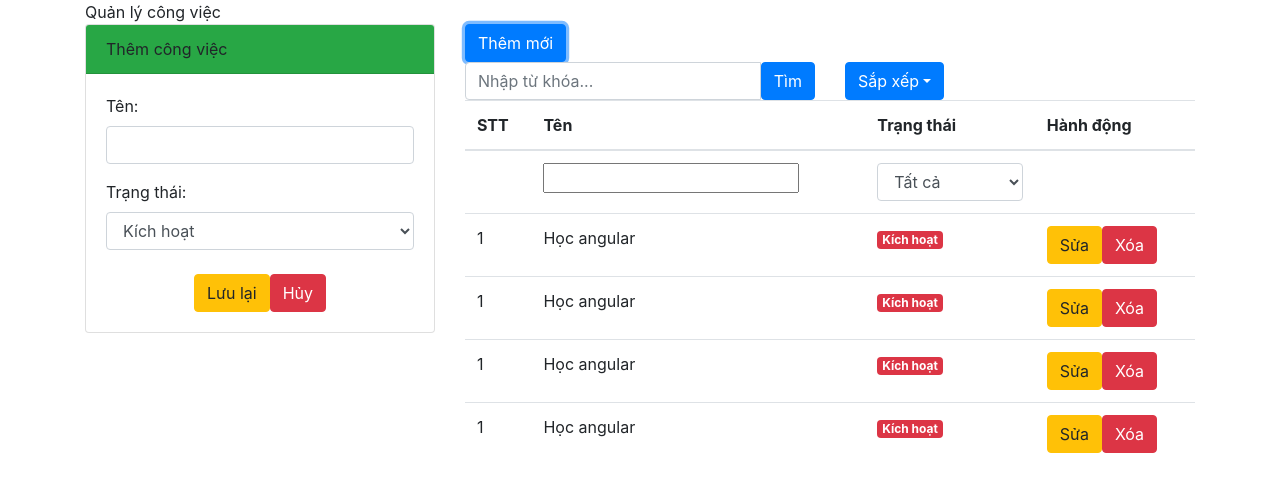
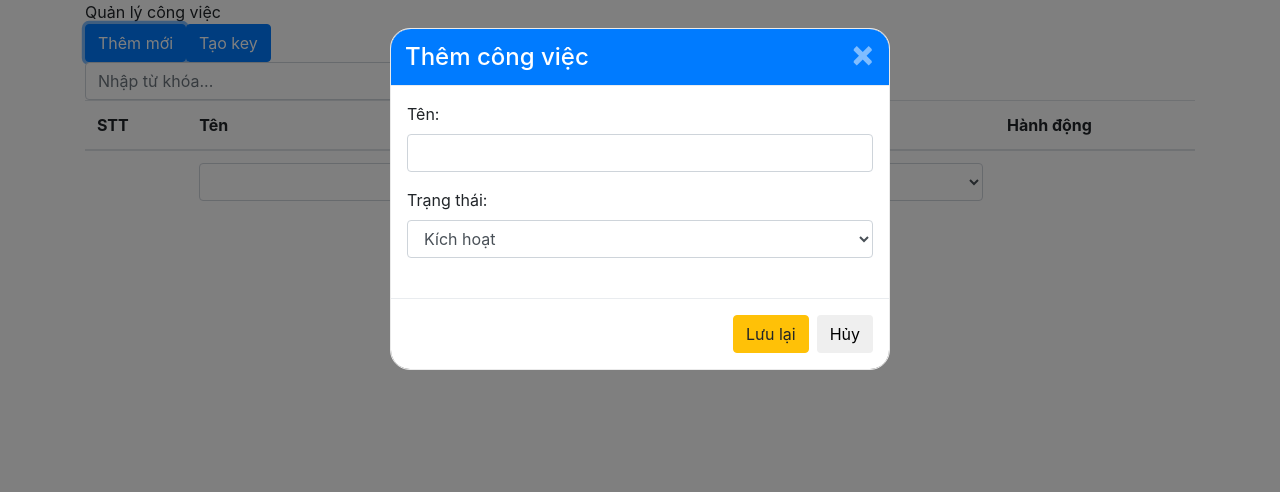
Before and after one commit to july26th/todo-list, a React (Create React App) app: page / in a window 1280 px wide. Both pictures are taken after a click on the button "Thêm mới". Shown: the top 492 px of the page. Built offline with nearby package versions, Linux system fonts and the light colour scheme.

Commit message:
display tasks and display form

```diff
--- a/public/index.html
+++ b/public/index.html
@@ -10,6 +10,7 @@
     <link rel="stylesheet" href="https://stackpath.bootstrapcdn.com/bootstrap/4.1.0/css/bootstrap.min.css"
 integrity="sha384-9gVQ4dYFwwWSjIDZnLEWnxCjeSWFphJiwGPXr1jddIhOegiu1FwO5qRGvFXOdJZ4"
 crossorigin="anonymous">
+    <link rel="stylesheet" href="https://use.fontawesome.com/releases/v5.6.3/css/all.css" integrity="sha384-UHRtZLI+pbxtHCWp1t77Bi1L4ZtiqrqD80Kn4Z8NTSRyMA2Fd33n5dQ8lWUE00s/" crossorigin="anonymous">
     <title>React App</title>
   </head>
   <body>
--- a/src/App.css
+++ b/src/App.css
@@ -0,0 +1,18 @@
+.header-taskform {
+  display: flex;
+  justify-content: space-between;
+  color: #fff;
+  background-color: #007bff;
+  padding: 10px 14px;
+  border-top-left-radius: 20px;
+  border-top-right-radius: 20px;
+}
+.header-taskform .close {
+  padding-top: 12px;
+  font-size: 36px;
+  color: #fff;
+}
+.modal-content {
+  border: 1px solid #eaeaea;
+  border-radius: 20px;
+}
--- a/src/App.js
+++ b/src/App.js
@@ -6,25 +6,67 @@ import TaskList from "./components/TaskList";
 class App extends Component{
   constructor() {
     super();
-
+    this.state = {
+      tasks: []
+    }
   }
 
+  componentWillMount() {
+    if(localStorage && localStorage.getItem('tasks')) {
+      let items = JSON.parse(localStorage.getItem('tasks'));
+      this.setState({
+        tasks: items
+      })
+    }
+  }
 
+  randomID(){
+    return Math.floor((Math.random()*0x10000)+1).toString(16);
+  }
+  onGenerate = () => {
+    const taskslist = [
+      {
+        id: this.generateID(),
+        name: 'Học ReactJS',
+        status: true
+      },
+      {
+        id: this.generateID(),
+        name: 'Học HTML & CSS',
+        status: true
+      },
+      {
+        id: this.generateID(),
+        name: 'Học Javascript',
+        status: false
+      }
+    ];
+    this.setState({
+      tasks: taskslist
+    });
+    localStorage.setItem('tasks', JSON.stringify(taskslist));
+  };
+  generateID(){
+    return this.randomID() + this.randomID() + this.randomID() + '-'
+    + this.randomID() + this.randomID() + this.randomID();
+  }
   render(){
+    var { tasks } = this.state;
     return(
       <div className="App">
-         <div className="container">
+      <div className="container">
            <div className="page-title">Quản lý công việc</div>
       <div className="row">
-        <div className="col-md-4">
-        <TaskForm />
+        <div className="col-md-12">
+        <button type="button" class="btn btn-primary" data-toggle="modal" data-target="#myModal">Thêm mới</button>
+          <button className="btn btn-primary" onClick={this.onGenerate} type="submit">Tạo key</button>
+          <div id="myModal" class="modal fade" role="dialog">
+            <TaskForm />
+          </div>
+            <Control />
+            <TaskList tasks = {tasks}/>
         </div>
-        <div className="col-md-8">
-          <button className="btn btn-primary" type="submit">Thêm mới</button>
-            <Control />
-            <TaskList />
       </div>
-    </div>
       </div>
       </div>
     );
--- a/src/components/TaskForm.js
+++ b/src/components/TaskForm.js
@@ -9,9 +9,15 @@ class TaskForm extends Component{
 
   render(){
     return(
-         <div className="card">
-            <div className="card-header bg-success">Thêm công việc</div>
-            <div className="card-body">
+
+            <div class="modal-dialog">
+
+              <div class="modal-content">
+                <div class="modal-header header-taskform ">
+                  <h4 class="modal-title">Thêm công việc</h4>
+                  <button type="button" class="close" data-dismiss="modal">&times;</button>
+                </div>
+                <div class="modal-body">
                   <form>
                   <div className="form-group">
                     <label>Tên: </label>
@@ -22,14 +28,18 @@ class TaskForm extends Component{
                       <option value={true}>Kích hoạt</option>
                       <option value={false}>Ẩn</option>
                     </select><br/>
-                  <div className="text-center">
-                    <button className="btn btn-warning" type="submit">Lưu lại</button>
-                    <button className="btn btn-danger" type="submit">Hủy</button>
-                  </div>
 
                     </form>
                 </div>
+                <div class="modal-footer">
+                  <button className="btn btn-warning" type="submit">Lưu lại</button>
+                  <button type="button" class="btn btn-default" data-dismiss="modal">Hủy</button>
                 </div>
+              </div>
+
+            </div>
+
+
 
 
     );
--- a/src/components/TaskItem.js
+++ b/src/components/TaskItem.js
@@ -1,4 +1,5 @@
 import React, { Component} from "react";
+import classNames from 'classnames';
 class TaskItem extends Component{
   constructor() {
     super();
@@ -7,12 +8,15 @@ class TaskItem extends Component{
 
 
   render(){
+      var {task, id} = this.props;
     return(
         <tr>
-            <td>1</td>
-            <td>Học angular</td>
+            <td>{id}</td>
+            <td>{task.name}</td>
             <td>
-            <span className="badge badge-danger">Kích hoạt</span>
+            <span className ={classNames('btn', {'btn-outline-success': task.status},
+            {'btn-outline-dark': !task.status})}>
+            {task.status === true ? 'Kích hoạt' : 'Ẩn'}</span>
             </td>
             <td>
             <button className="btn btn-warning" type="submit">Sửa</button>
--- a/src/components/TaskList.js
+++ b/src/components/TaskList.js
@@ -8,10 +8,14 @@ class TaskList extends Component{
 
 
   render(){
+    var { tasks } = this.props;
+    var elmTasks = tasks.map((item, index) => {
+      return <TaskItem key={index} id={index} task={item} />
+    });
     return(
         <div className="row">
               <div className="col-md-12">
-               <table class="table table-borderd table-hover">
+               <table className="table table-borderd table-hover">
               <thead>
                 <tr>
                   <th>STT</th>
@@ -24,7 +28,7 @@ class TaskList extends Component{
                 <tr>
                   <td></td>
                   <td>
-                    <input type="text" classNama="form-control" name="filterName"
+                    <input type="text" className="form-control" name="filterName"
                     />
                   </td>
                   <td>
@@ -36,20 +40,8 @@ class TaskList extends Component{
                   </td>
                   <td></td>
                 </tr>
-                <tr>
-                  <td>1</td>
-                  <td>Học angular</td>
-                  <td>
-                    <span className="badge badge-danger">Kích hoạt</span>
-                  </td>
-                  <td>
-                    <button className="btn btn-warning" type="submit">Sửa</button>
-                    <button className="btn btn-danger" type="submit">Xóa</button>
-                  </td>
-                </tr>
-                <TaskItem />
-                <TaskItem />
-                <TaskItem />
+
+                {elmTasks}
               </tbody>
             </table>
                 </div>
```
Lines whose indentation alone changed are shown as unchanged.
